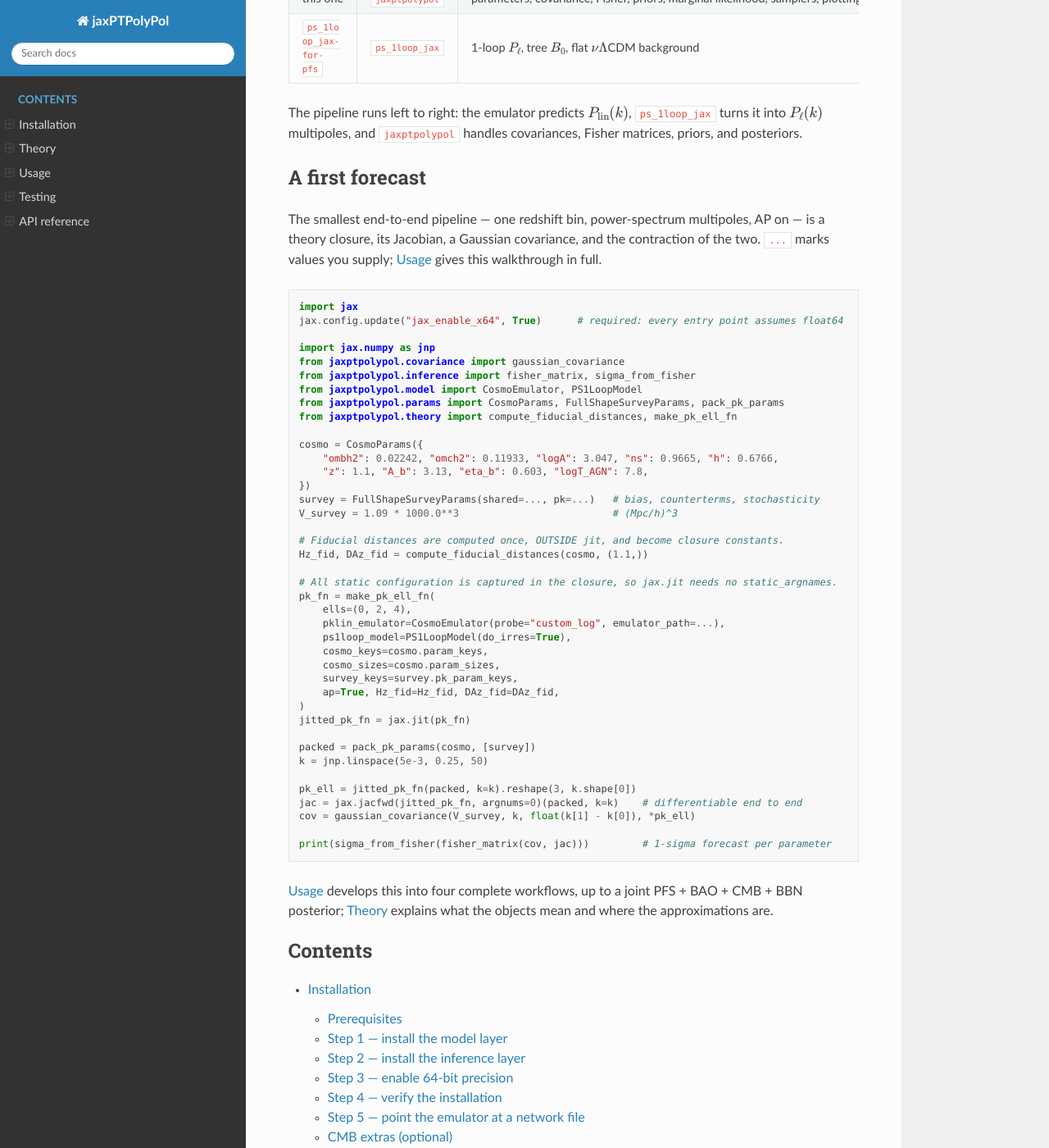
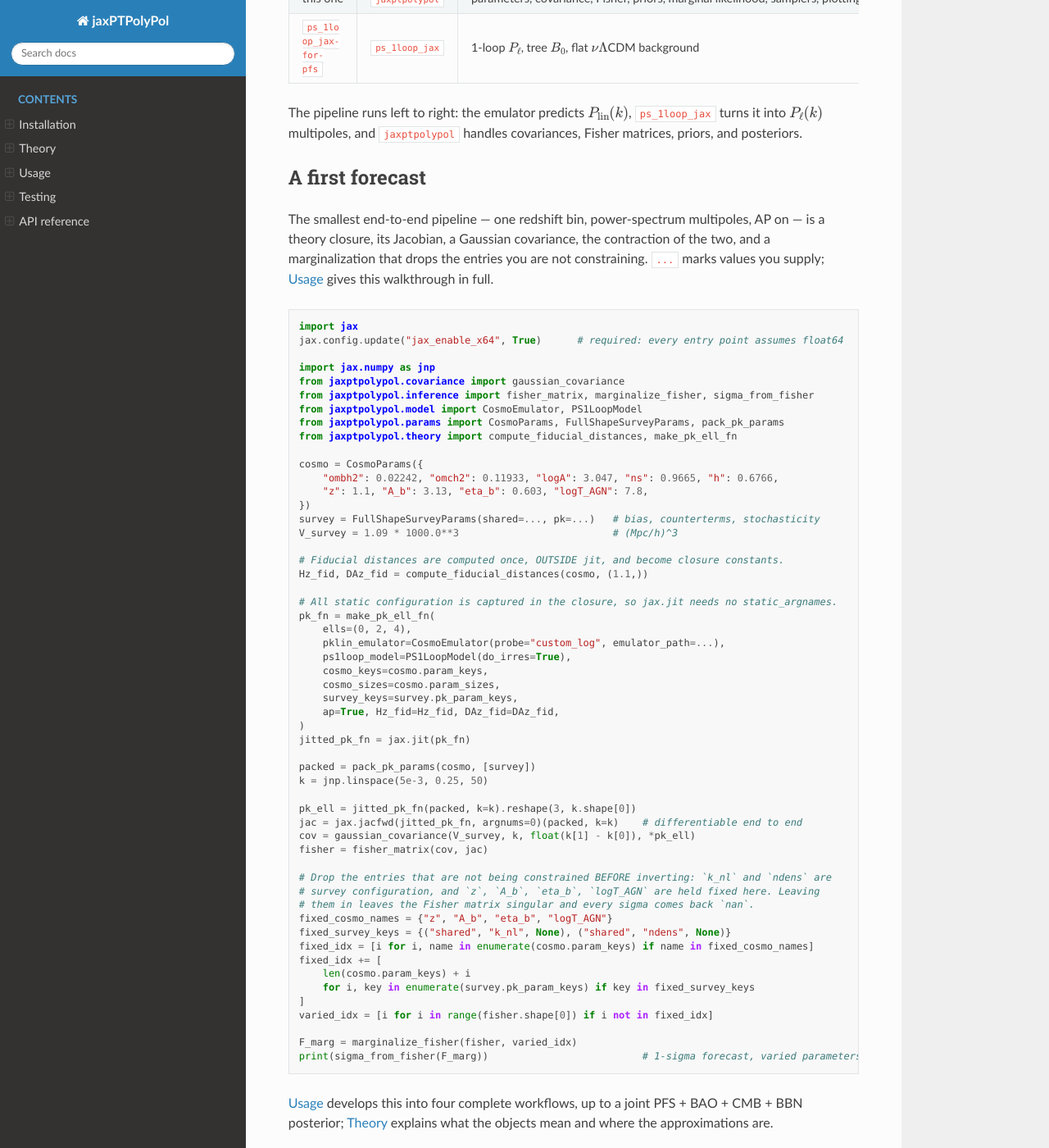
Before and after one commit to MinhMPA/jaxPTPolyPol, a Sphinx documentation site: the page built from docs/source/index.md, in a window 1280 px wide and 1400 px high, scrolled down 1097 px. Shown: the whole window at 82% size. Built offline with Sphinx 7.4.7 and the Read the Docs theme 3.1.0, drawn with Linux system fonts in a browser that asks for light colours.

Commit message:
docs(index): marginalize before sigma_from_fisher in the landing-page example
The "A first forecast" snippet applied sigma_from_fisher to the UNMARGINALIZED
Fisher, whose columns include survey configuration (k_nl, ndens) and the fixed
z / A_b / eta_b / logT_AGN. Run end-to-end with real emulator weights it printed
nan for logA, ns, h and the whole shared bias+stoch block, and inf for k_nl --
under a comment claiming "1-sigma forecast per parameter".

Insert the fixed_idx -> marginalize_fisher step, following usage.md walkthrough
1's pattern, which already states the rule this page broke ("k_nl and ndens are
survey configuration ... always fix them").

Verified by extracting the code block from the committed file, filling only its
`...` placeholders, and executing it: 22 parameters in, 6 fixed, 16 finite
sigmas out (ombh2 0.0127, omch2 0.0267, logA 0.485, ns 0.233, h 0.0387, ...).

````diff
--- a/docs/source/index.md
+++ b/docs/source/index.md
@@ -48,9 +48,10 @@ matrices, priors, and posteriors.
 
 ## A first forecast
 
-The smallest end-to-end pipeline — one redshift bin, power-spectrum multipoles, AP on —
-is a theory closure, its Jacobian, a Gaussian covariance, and the contraction of the two.
-`...` marks values you supply; {doc}`usage` gives this walkthrough in full.
+The smallest end-to-end pipeline — one redshift bin, power-spectrum multipoles, AP on — is
+a theory closure, its Jacobian, a Gaussian covariance, the contraction of the two, and a
+marginalization that drops the entries you are not constraining. `...` marks values you
+supply; {doc}`usage` gives this walkthrough in full.
 
 ```python
 import jax
@@ -58,7 +59,7 @@ jax.config.update("jax_enable_x64", True)      # required: every entry point ass
 
 import jax.numpy as jnp
 from jaxptpolypol.covariance import gaussian_covariance
-from jaxptpolypol.inference import fisher_matrix, sigma_from_fisher
+from jaxptpolypol.inference import fisher_matrix, marginalize_fisher, sigma_from_fisher
 from jaxptpolypol.model import CosmoEmulator, PS1LoopModel
 from jaxptpolypol.params import CosmoParams, FullShapeSurveyParams, pack_pk_params
 from jaxptpolypol.theory import compute_fiducial_distances, make_pk_ell_fn
@@ -91,8 +92,22 @@ k = jnp.linspace(5e-3, 0.25, 50)
 pk_ell = jitted_pk_fn(packed, k=k).reshape(3, k.shape[0])
 jac = jax.jacfwd(jitted_pk_fn, argnums=0)(packed, k=k)    # differentiable end to end
 cov = gaussian_covariance(V_survey, k, float(k[1] - k[0]), *pk_ell)
+fisher = fisher_matrix(cov, jac)
 
-print(sigma_from_fisher(fisher_matrix(cov, jac)))         # 1-sigma forecast per parameter
+# Drop the entries that are not being constrained BEFORE inverting: `k_nl` and `ndens` are
+# survey configuration, and `z`, `A_b`, `eta_b`, `logT_AGN` are held fixed here. Leaving
+# them in leaves the Fisher matrix singular and every sigma comes back `nan`.
+fixed_cosmo_names = {"z", "A_b", "eta_b", "logT_AGN"}
+fixed_survey_keys = {("shared", "k_nl", None), ("shared", "ndens", None)}
+fixed_idx = [i for i, name in enumerate(cosmo.param_keys) if name in fixed_cosmo_names]
+fixed_idx += [
+    len(cosmo.param_keys) + i
+    for i, key in enumerate(survey.pk_param_keys) if key in fixed_survey_keys
+]
+varied_idx = [i for i in range(fisher.shape[0]) if i not in fixed_idx]
+
+F_marg = marginalize_fisher(fisher, varied_idx)
+print(sigma_from_fisher(F_marg))                          # 1-sigma forecast, varied parameters
 ```
 
 {doc}`usage` develops this into four complete workflows, up to a joint PFS + BAO + CMB +
````
